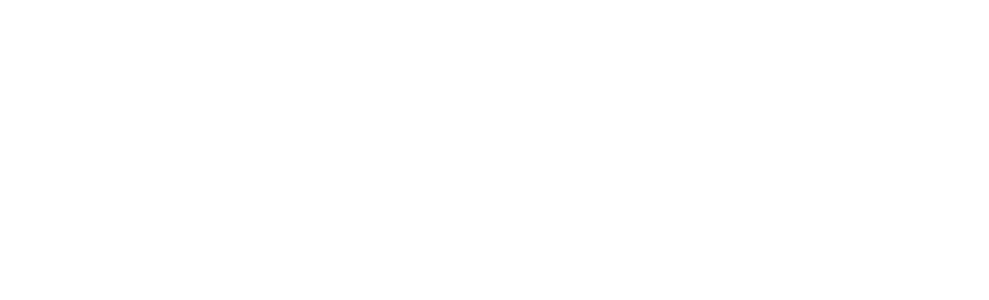
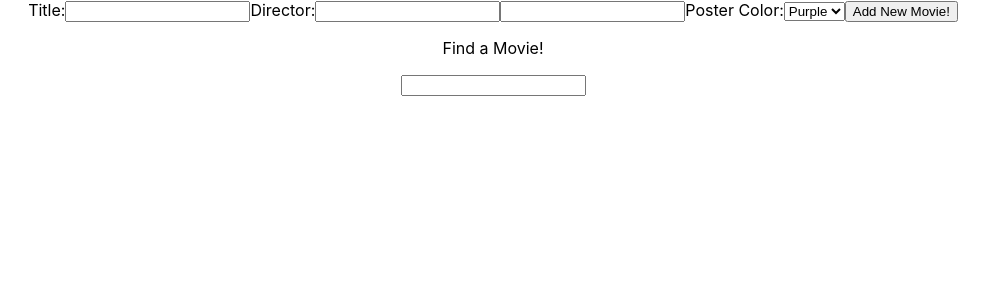
Before and after one commit to xDenzelB/movie-list-maker, a React (Create React App) app: page / in a window 1280 px wide. Shown: the top 300 px of the page, without its empty margins (147-1136 px from the left). Built offline with nearby package versions, Linux system fonts and the light colour scheme.

Commit message:
App works but only deletes when unfiltered

```diff
--- a/src/App.js
+++ b/src/App.js
@@ -2,14 +2,14 @@
 import './App.css';
 import MovieItem from './MovieItem';
 import MovieList from './MovieList';
-
+import MovieForm from './MovieForm';
 function App() {
   const [allMovies, setAllMovies] = useState([]);
   const [filteredMovies, setFilteredMovies] = useState(null);
-  const [movieFormYear, setMovieFormYear] = useState('');
-  const [movieFormDirector, setMovieFormDirector] = useState('');
+  const [movieYear, setMovieYear] = useState('');
+  const [movieDirector, setMovieDirector] = useState('');
   const [movieTitle, setMovieTitle] = useState('');
-  const [movieFormColor, setMovieFormColor] = useState('');
+  const [movieColor, setMovieColor] = useState('');
 
   function addMovie(newMovie) {
     const updateMovies = [...allMovies, newMovie];
@@ -18,14 +18,45 @@
   }
 
   function deleteMovie(title) {
-    const index = allMovies.findIndex(allMovies => movie.title === title);
+    const index = allMovies.findIndex(movie => movie.title === title);
 
     allMovies.splice(index, 1);
 
     setAllMovies([...allMovies]);
   }
+
+  function filterMovies(query) {
+    const filteredMovies = allMovies.filter(movie => movie.title.includes(query));
+
+    setFilteredMovies(filteredMovies);
+  }
   return (
     <div className="App">
+      <div className='movie-section'>
+        <MovieForm
+          movieTitle={movieTitle}
+          setMovieTitle={setMovieTitle}
+          movieDirector={movieDirector}
+          setMovieDirector={setMovieDirector}
+          movieYear={movieYear}
+          setMovieYear={setMovieYear}
+          movieColor={movieColor}
+          setMovieColor={setMovieColor}
+          addMovie={addMovie} />
+
+        {
+          movieTitle && <MovieItem
+            title={movieTitle}
+            director={movieDirector}
+            year={movieYear}
+            color={movieColor} />
+        }
+      </div>
+      <p>Find a Movie!</p>
+      <input onChange={(e) => filterMovies(e.target.value)} />
+      <MovieList
+        allMovies={filteredMovies || allMovies }
+        deleteMovie={deleteMovie} />
 
     </div>
   );
--- a/src/MovieForm.js
+++ b/src/MovieForm.js
@@ -11,6 +11,7 @@
     e.preventDefault();
 
     const movie = {
+      id: Math.ceil(Math.random() * 10000),
       title: movieTitle,
       director: movieDirector,
       year: movieYear,
@@ -41,7 +42,7 @@
     <label>
     Poster Color:
       <select value={movieColor} onChange={e => setMovieColor(e.target.value)}>
-        <option value={'blue'}>Blue</option>
+        <option value={'purple'}>Purple</option>
         <option value={'green'}>Green</option>
         <option value={'yellow'}>Yellow</option>
         <option value={'red'}>Red</option>
--- a/src/MovieList.js
+++ b/src/MovieList.js
@@ -5,7 +5,7 @@
   return <div className='movie-list'>
     {
       allMovies.map((movie, i) => <MovieItem deleteMovie={deleteMovie}
-        key={`${movie.title}-${i}`} movie={movie} />)
+        key={`${movie.title}-${i}`} {...movie} />)
     }
   </div>;
 }
```
